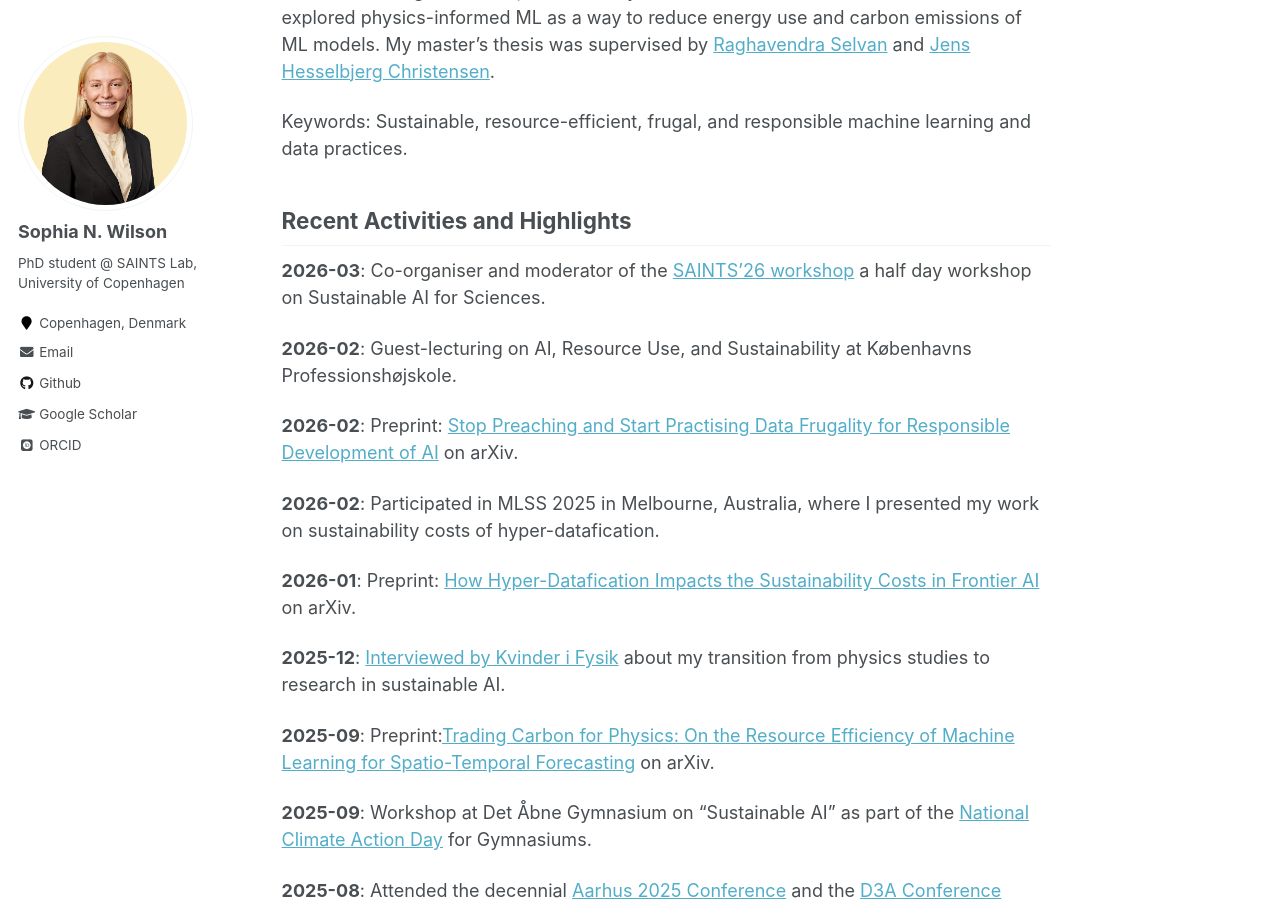
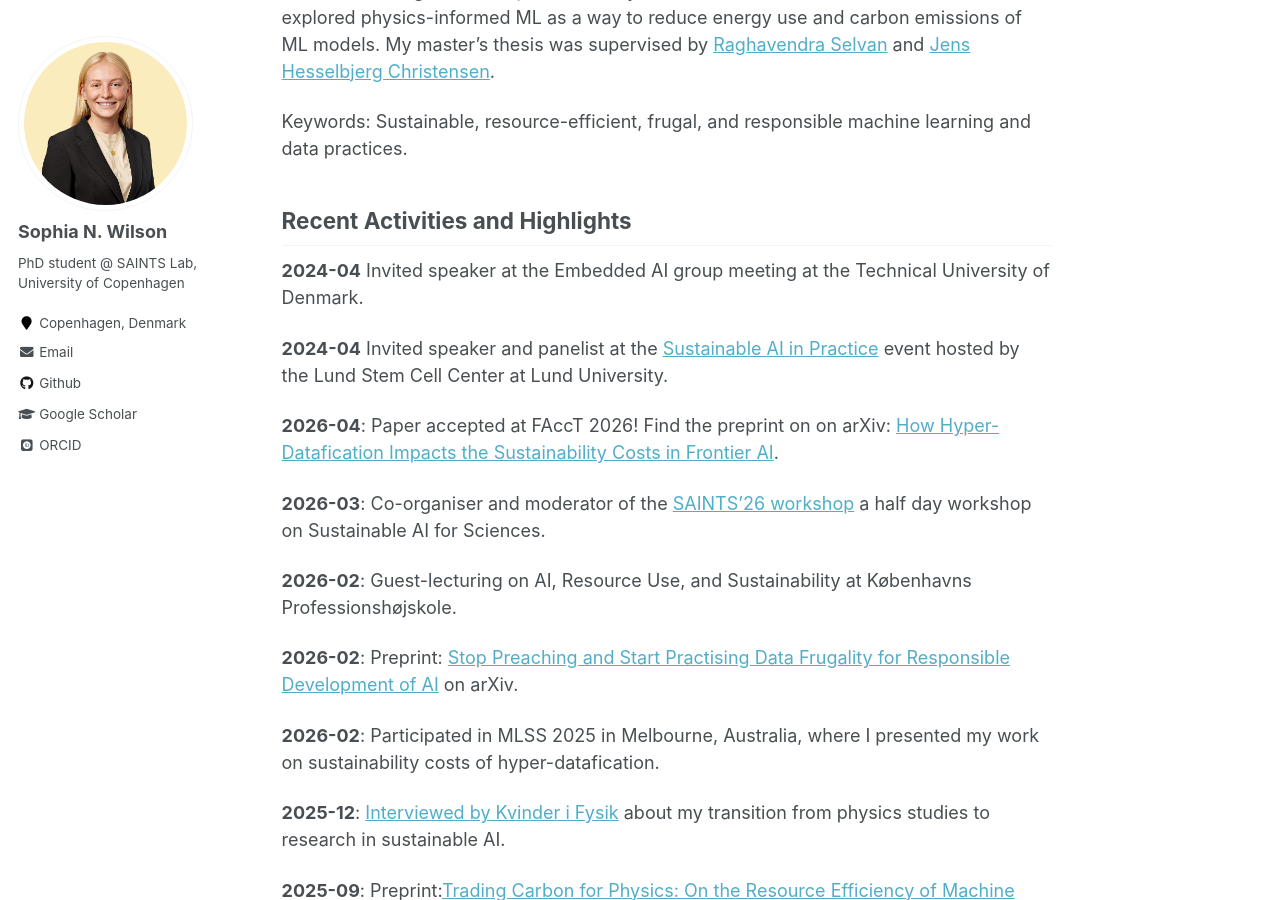
Before and after one commit to sophiawilson18/sophiawilson18.github.io, a Jekyll site: the page built from _pages/about.md, in a window 1280 px wide and 900 px high, scrolled down 396 px. Built offline with Jekyll 4.4.1, drawn with Linux system fonts in a browser that asks for light colours; some web fonts are replaced.

Commit message:
update with facct paper and lund + dtu talks

```diff
--- a/_pages/about.md
+++ b/_pages/about.md
@@ -16,6 +16,13 @@ Keywords: Sustainable, resource-efficient, frugal, and responsible machine learn
 
 
 ## Recent Activities and Highlights
+
+**2024-04** Invited speaker at the Embedded AI group meeting at the Technical University of Denmark.
+
+**2024-04** Invited speaker and panelist at the [Sustainable AI in Practice](https://www.lu.se/evenemang/sustainable-ai-practice-computational-costs-real-world-impacts) event hosted by the Lund Stem Cell Center at Lund University.
+
+**2026-04**: Paper accepted at FAccT 2026! Find the preprint on on arXiv: [How Hyper-Datafication Impacts the Sustainability Costs in Frontier AI](https://arxiv.org/abs/2602.00056).
+
 **2026-03**: Co-organiser and moderator of the [SAINTS’26 workshop](https://saintslab.github.io/workshop2026/) a half day workshop on Sustainable AI for Sciences.
 
 **2026-02**: Guest-lecturing on AI, Resource Use, and Sustainability at Københavns Professionshøjskole.
@@ -23,8 +30,6 @@ Keywords: Sustainable, resource-efficient, frugal, and responsible machine learn
 **2026-02**: Preprint: [Stop Preaching and Start Practising Data Frugality for Responsible Development of AI](https://arxiv.org/abs/2602.19789) on arXiv.
 
 **2026-02**: Participated in MLSS 2025 in Melbourne, Australia, where I presented my work on sustainability costs of hyper-datafication.
-
-**2026-01**: Preprint: [How Hyper-Datafication Impacts the Sustainability Costs in Frontier AI](https://arxiv.org/abs/2602.00056) on arXiv.
 
 **2025-12**: [Interviewed by Kvinder i Fysik](https://kvinderifysik.dk/2025/12/15/interview-with-sophia-wilson/) about my transition from physics studies to research in sustainable AI.
 
```
Also changed, not shown: _pages/teaching.md (+2 -0 lines).
